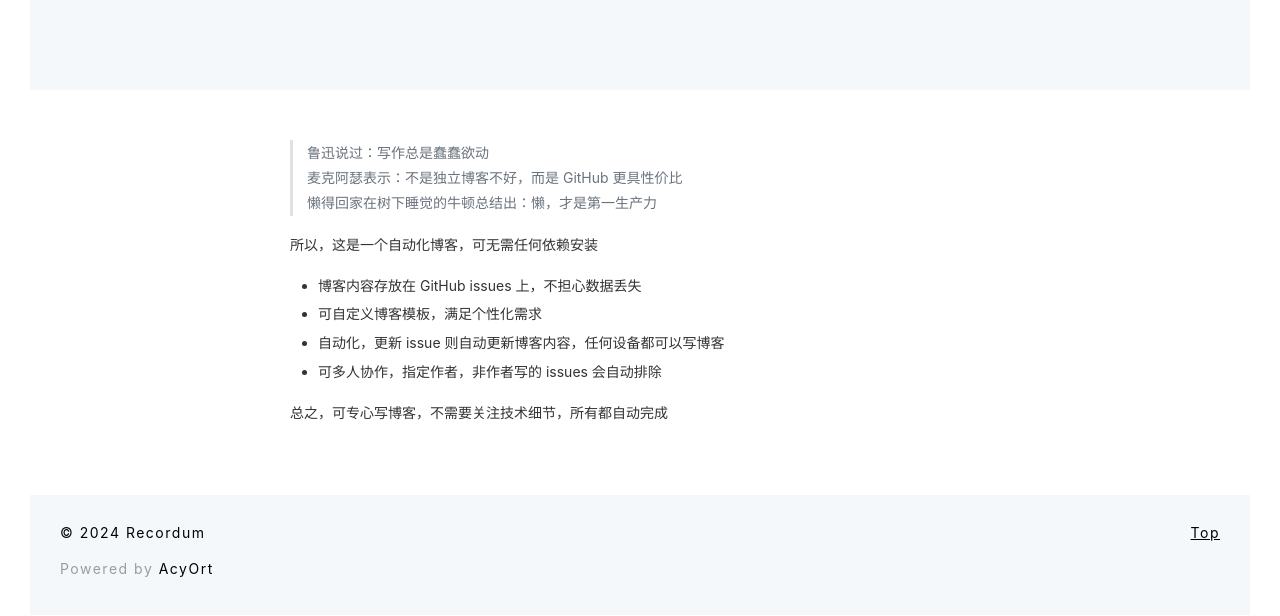
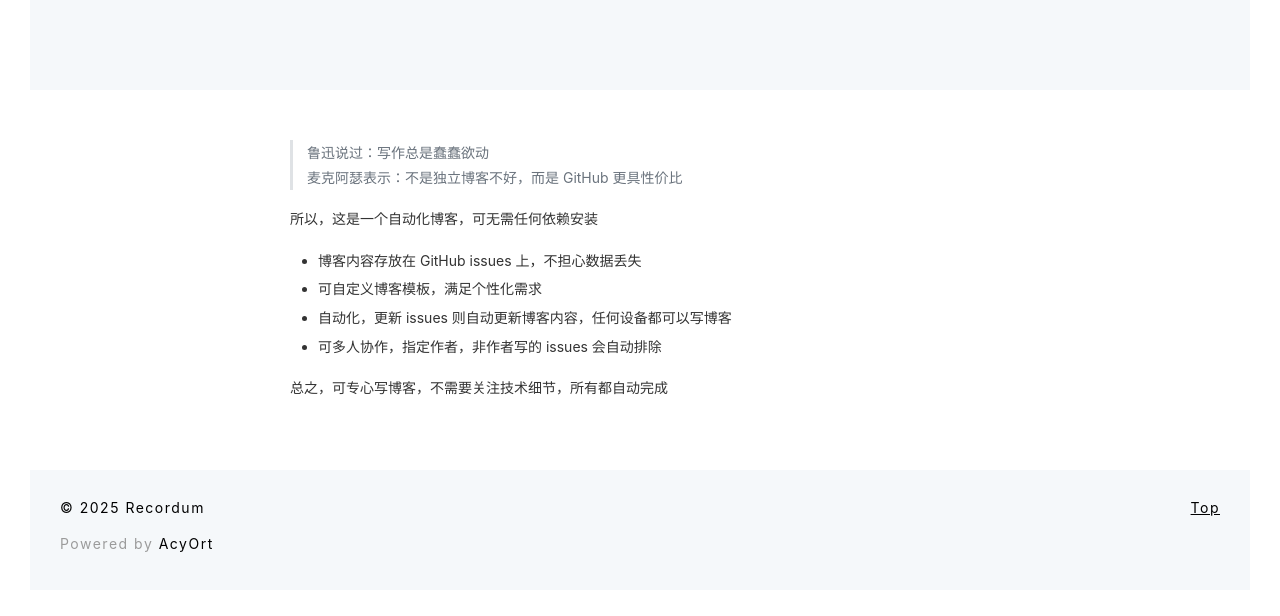
Before and after one commit to LoeiFy/loeify.github.io, a website: page docs/about/index.html in a window 1280 px wide. Shown: the part 200-816 px from the top of the page. Drawn offline with nearby package versions, Linux system fonts and the light colour scheme.

Commit message:
Updated by github action - 2025-04-18T03:17:11Z

```diff
--- a/docs/about/index.html
+++ b/docs/about/index.html
@@ -46,12 +46,11 @@ About
 <div class="markdown-body">
 <blockquote>
 <p>鲁迅说过：写作总是蠢蠢欲动
-麦克阿瑟表示：不是独立博客不好，而是 GitHub 更具性价比
-懒得回家在树下睡觉的牛顿总结出：懒，才是第一生产力</p></blockquote>
+麦克阿瑟表示：不是独立博客不好，而是 GitHub 更具性价比</p></blockquote>
 <p>所以，这是一个自动化博客，可无需任何依赖安装</p><ul>
 <li>博客内容存放在 GitHub issues 上，不担心数据丢失</li>
 <li>可自定义博客模板，满足个性化需求</li>
-<li>自动化，更新 issue 则自动更新博客内容，任何设备都可以写博客</li>
+<li>自动化，更新 issues 则自动更新博客内容，任何设备都可以写博客</li>
 <li>可多人协作，指定作者，非作者写的 issues 会自动排除</li>
 </ul>
 <p>总之，可专心写博客，不需要关注技术细节，所有都自动完成</p>
@@ -62,7 +61,7 @@ About
 
   <div class="footer">
   <div>
-    <p>&copy; 2024 Recordum</p>
+    <p>&copy; 2025 Recordum</p>
     <p>Powered by <a target="_blank" href="https://github.com/acyortjs/acyort">AcyOrt</a></p>
   </div>
   <a href="#" class="top">Top</a>
```
Also changed, not shown: docs/archives/index.html (+1 -1 lines), docs/categories/index.html (+1 -1 lines), docs/categories/uncategorized/index.html (+1 -1 lines), docs/index.html (+1 -1 lines), docs/posts/2118701974.html (+1 -1 lines), docs/tags/index.html (+1 -1 lines).
